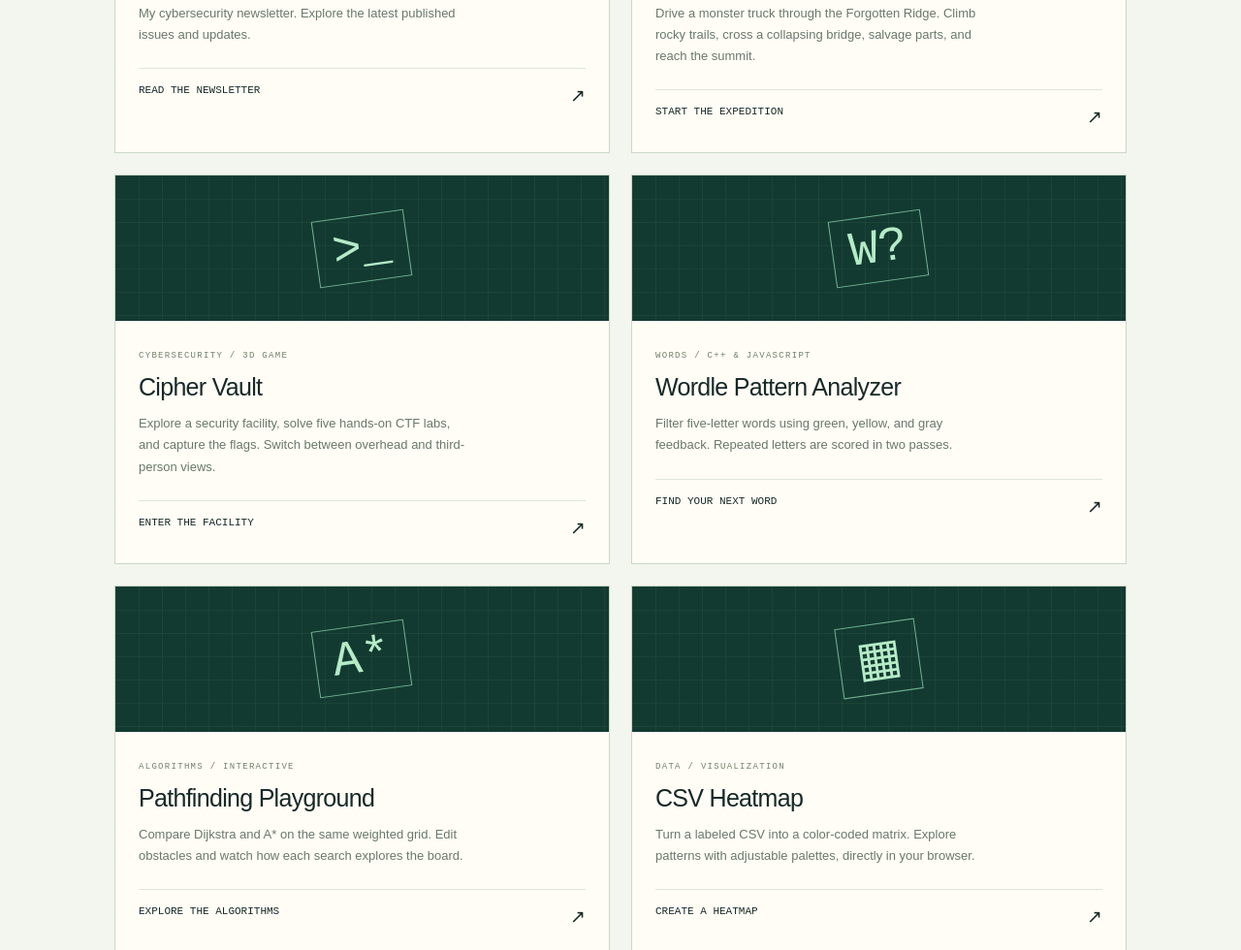
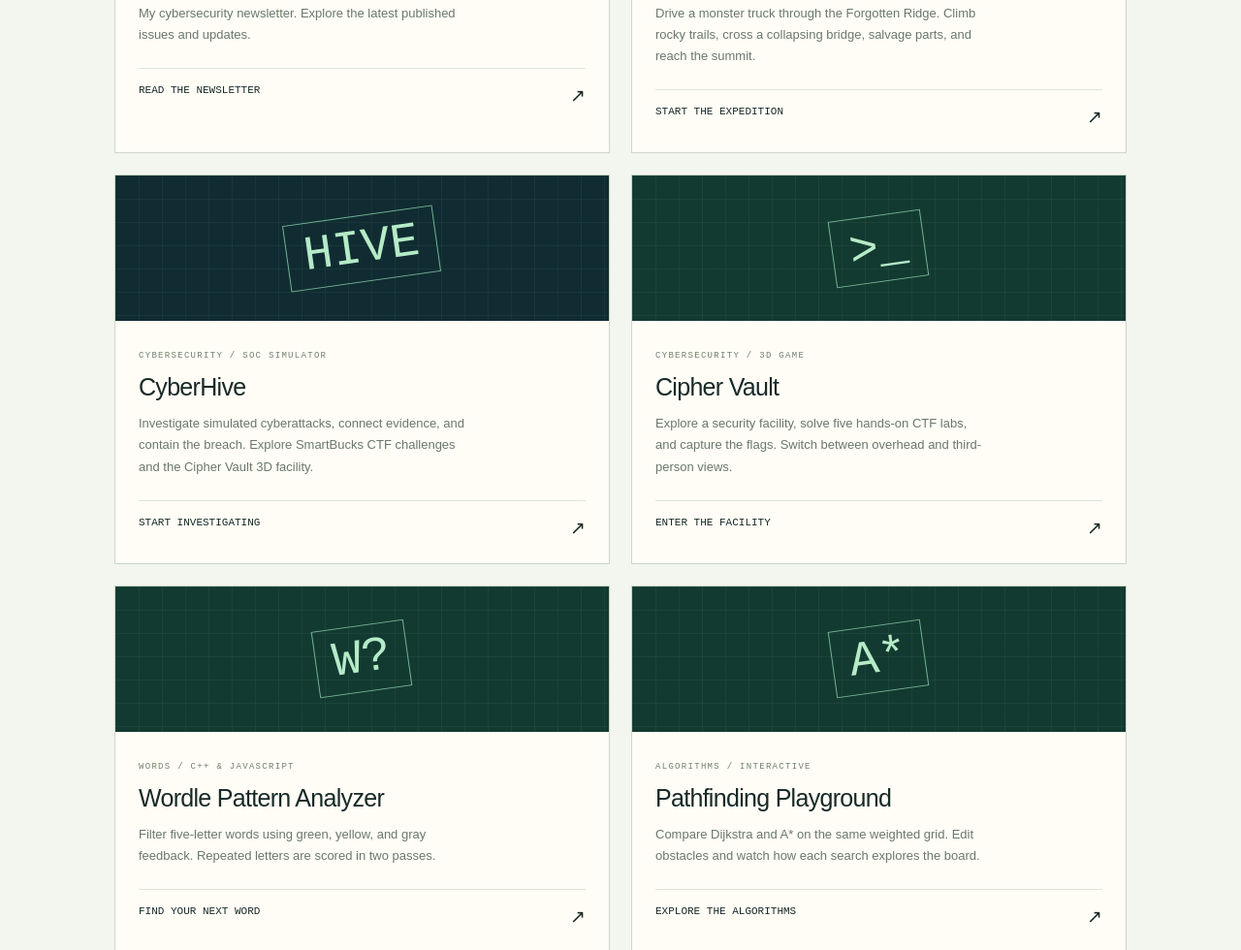
Before and after one commit to nahmad0/nahmad0.github.io, a plain HTML site: page index.html in a window 1280 px wide. Shown: the part 791-1771 px from the top of the page at 97% size. Drawn offline with Linux system fonts and the light colour scheme.

Commit message:
Add CyberHive to the main project directory

```diff
--- a/index.html
+++ b/index.html
@@ -19,6 +19,7 @@
       <article class="card"><a href="https://nahmad0.github.io/newsletter.html" aria-label="Open cybersecurity newsletter"><div class="art" style="background:#25344b" aria-hidden="true"><span class="symbol">01</span></div><div class="card-body"><span class="tag">CYBERSECURITY / NEWSLETTER</span><h3>Cybersecurity newsletter</h3><p>My cybersecurity newsletter. Explore the latest published issues and updates.</p><span class="visit">READ THE NEWSLETTER <b aria-hidden="true">↗</b></span></div></a></article>
       <article class="card"><a href="https://nahmad0.github.io/projects/ridgebreaker/" aria-label="Play Ridgebreaker Wild Ascent"><div class="art" style="background:#193b33" aria-hidden="true"><span class="symbol">4×4</span></div><div class="card-body"><span class="tag">OFF-ROAD / 3D ADVENTURE</span><h3>Ridgebreaker: Wild Ascent</h3><p>Drive a monster truck through the Forgotten Ridge. Climb rocky trails, cross a collapsing bridge, salvage parts, and reach the summit.</p><span class="visit">START THE EXPEDITION <b aria-hidden="true">↗</b></span></div></a></article>
       <!-- COPY THIS ARTICLE to add a website. Replace its title, description, tag, and href. -->
+      <article class="card"><a href="https://nahmad0.github.io/cyberhive/" aria-label="Play CyberHive SOC investigation simulator"><div class="art" style="background:#102c32" aria-hidden="true"><span class="symbol">HIVE</span></div><div class="card-body"><span class="tag">CYBERSECURITY / SOC SIMULATOR</span><h3>CyberHive</h3><p>Investigate simulated cyberattacks, connect evidence, and contain the breach. Explore SmartBucks CTF challenges and the Cipher Vault 3D facility.</p><span class="visit">START INVESTIGATING <b aria-hidden="true">↗</b></span></div></a></article>
       <article class="card"><a href="https://nahmad0.github.io/cipher-vault/" aria-label="Open Cipher Vault cybersecurity game"><div class="art" aria-hidden="true"><span class="symbol">&gt;_</span></div><div class="card-body"><span class="tag">CYBERSECURITY / 3D GAME</span><h3>Cipher Vault</h3><p>Explore a security facility, solve five hands-on CTF labs, and capture the flags. Switch between overhead and third-person views.</p><span class="visit">ENTER THE FACILITY <b aria-hidden="true">↗</b></span></div></a></article>
       <article class="card"><a href="https://nahmad0.github.io/projects/wordle/" aria-label="Open Wordle Pattern Analyzer"><div class="art" aria-hidden="true"><span class="symbol">W?</span></div><div class="card-body"><span class="tag">WORDS / C++ &amp; JAVASCRIPT</span><h3>Wordle Pattern Analyzer</h3><p>Filter five-letter words using green, yellow, and gray feedback. Repeated letters are scored in two passes.</p><span class="visit">FIND YOUR NEXT WORD <b aria-hidden="true">↗</b></span></div></a></article>
       <article class="card"><a href="https://nahmad0.github.io/projects/pathfinding/" aria-label="Open Pathfinding Playground"><div class="art" aria-hidden="true"><span class="symbol">A*</span></div><div class="card-body"><span class="tag">ALGORITHMS / INTERACTIVE</span><h3>Pathfinding Playground</h3><p>Compare Dijkstra and A* on the same weighted grid. Edit obstacles and watch how each search explores the board.</p><span class="visit">EXPLORE THE ALGORITHMS <b aria-hidden="true">↗</b></span></div></a></article>
```
